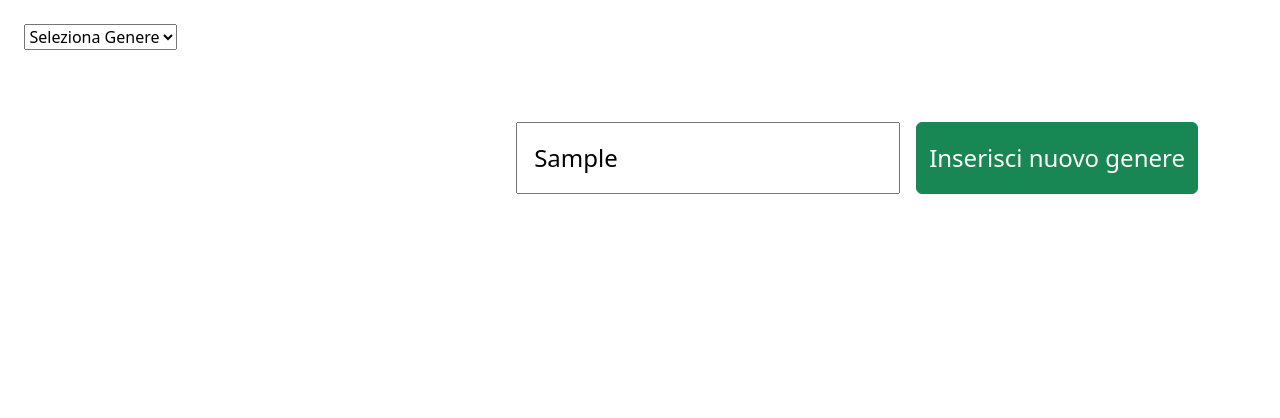
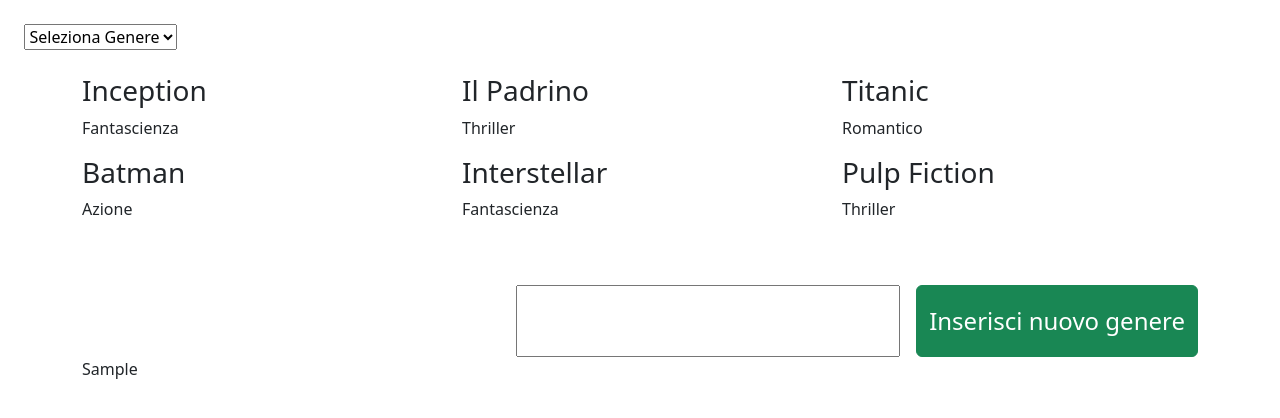
Before and after one commit to rob587/react-movie-filter, a React (Vite) app: page / in a window 1280 px wide. Both pictures are taken after typing "Sample" into the empty fields and a click on the button "Inserisci nuovo genere". Shown: the top 418 px of the page. Built offline with nearby package versions, Linux system fonts and the light colour scheme.

Commit message:
[fix] feature add genre

```diff
--- a/src/App.jsx
+++ b/src/App.jsx
@@ -22,6 +22,8 @@
 
   const [filterFilms, setFilteredFilms] = useState(filmList)
 
+  const [customGenres, setCustomGenres] = useState ([])
+
   useEffect(() => {
     if(genres === ""){
       setFilteredFilms(filmList)
@@ -34,12 +36,12 @@
     const handleForm = (e) => {
     e.preventDefault()
     const genre = newGenres.trim()
-   const copyGenres = [...genres, genre]
 
-   setGenres(copyGenres)
-  }
-
-
+      if(genre !== ""){
+        setCustomGenres([...customGenres, genre])
+        setNewGenres("")
+      }
+    }
 
   return (
 
@@ -51,6 +53,11 @@
       <option value="Thriller">Thriller</option>
       <option value="Romantico">Romantico</option>
       <option value="Azione">Azione</option>
+      {customGenres.map((customGenre, index) =>  (
+          <option key={index} value={customGenre}>
+            {customGenre}
+          </option>
+      ))}
     </select>
 
 
@@ -80,16 +87,27 @@
             <input className="p-3 fs-4" type="text"
             value={newGenres}
             onChange={(event)=>{
-              setNewGenres(event.target.value)
+            setNewGenres(event.target.value)
             }}
             />
             <button className="ms-3 btn btn-success fs-4">Inserisci nuovo genere</button>
           </form>
         </div>
+
+
+        <div className="col-12">
+          <ul className='list-unstyled'>
+              {customGenres.map((g, i) => (
+                <li key={i}>{g}</li>
+                ))}
+          </ul>
+        </div>
       </div>
     </div>
+
     </>
   )
 }
 
+
 export default App
```
